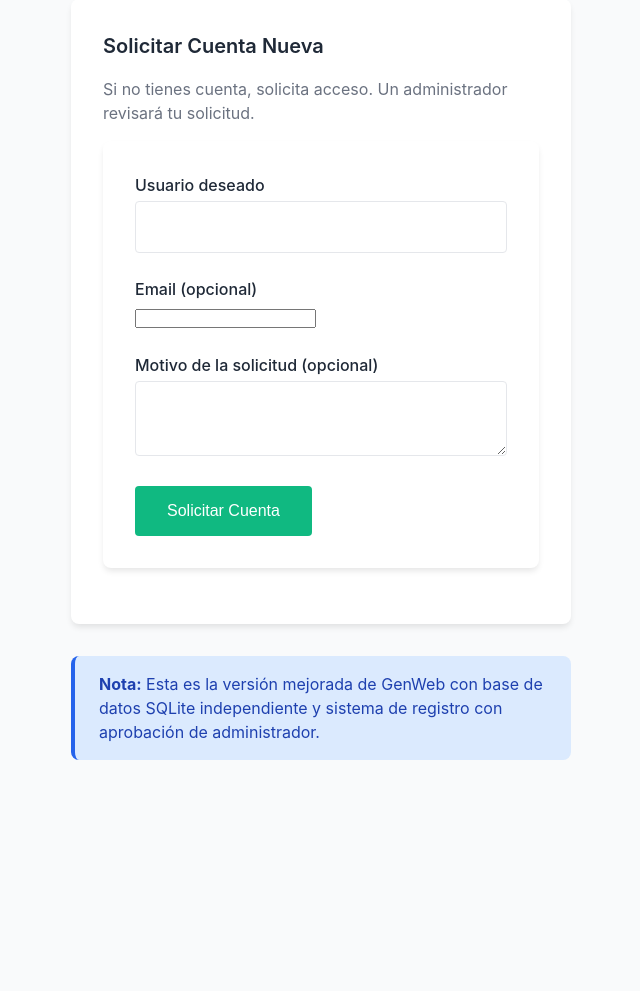
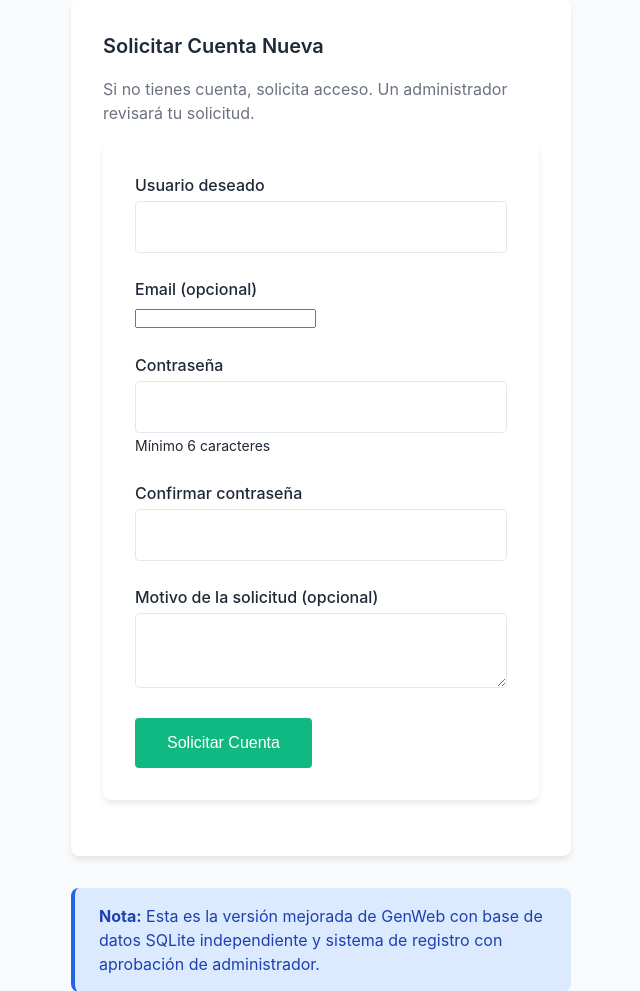
Before and after one commit to HexaCuant/ngw, a PHP site: page / in a window 1280 px wide. Shown: the part 697-1688 px from the top of the page, without its empty margins (319-959 px from the left). Before the commit the page ends 1457 px from the top, so only its background shows below. Run offline with PHP 8.4, Linux system fonts and the light colour scheme; some libraries are stand-ins or nearby versions.

Commit message:
User chooses password during registration
- Added password and password_confirm fields to registration form
- Registration request now stores hashed password
- Admin no longer needs to provide temporary password
- Admin simply approves and user can login with chosen password
- Updated schema to include password in registration_requests table
- Minimum password length: 6 characters
- Password validation on client and server side
- Removed JavaScript password prompt from admin panel

```diff
--- a/database/schema.sql
+++ b/database/schema.sql
@@ -20,6 +20,7 @@ CREATE TABLE IF NOT EXISTS registration_requests (
     id INTEGER PRIMARY KEY AUTOINCREMENT,
     username TEXT NOT NULL,
     email TEXT,
+    password TEXT NOT NULL,
     reason TEXT,
     status TEXT DEFAULT 'pending', -- pending, approved, rejected
     requested_at DATETIME DEFAULT CURRENT_TIMESTAMP,
--- a/public/index.php
+++ b/public/index.php
@@ -39,10 +39,22 @@ if ($_SERVER['REQUEST_METHOD'] === 'POST') {
         $username = trim($_POST['username'] ?? '');
         $email = trim($_POST['email'] ?? '');
         $reason = trim($_POST['reason'] ?? '');
+        $password = $_POST['password'] ?? '';
+        $passwordConfirm = $_POST['password_confirm'] ?? '';
 
         try {
+            if (empty($password)) {
+                throw new \RuntimeException("La contraseña es obligatoria");
+            }
+            if ($password !== $passwordConfirm) {
+                throw new \RuntimeException("Las contraseñas no coinciden");
+            }
+            if (strlen($password) < 6) {
+                throw new \RuntimeException("La contraseña debe tener al menos 6 caracteres");
+            }
+
             $requestModel = new \Ngw\Models\RegistrationRequest($db);
-            $requestModel->create($username, $email, $reason);
+            $requestModel->create($username, $email, $reason, $password);
             $success = "Solicitud enviada correctamente. Recibirás notificación cuando sea aprobada.";
         } catch (\Exception $e) {
             $error = $e->getMessage();
@@ -228,6 +240,17 @@ if ($session->isAuthenticated()) {
                     </div>
 
                     <div class="form-group">
+                        <label for="new_password">Contraseña</label>
+                        <input type="password" id="new_password" name="password" required minlength="6">
+                        <small style="color: var(--text-muted); font-size: 0.875rem;">Mínimo 6 caracteres</small>
+                    </div>
+
+                    <div class="form-group">
+                        <label for="password_confirm">Confirmar contraseña</label>
+                        <input type="password" id="password_confirm" name="password_confirm" required minlength="6">
+                    </div>
+
+                    <div class="form-group">
                         <label for="reason">Motivo de la solicitud (opcional)</label>
                         <textarea id="reason" name="reason" rows="3" style="width: 100%; padding: 0.5rem; border: 1px solid #e5e7eb; border-radius: 0.25rem;"></textarea>
                     </div>
```
Also changed, not shown: src/Models/RegistrationRequest.php (+10 -7 lines), templates/pages/admin.php (+6 -27 lines), data/ngw.db.
